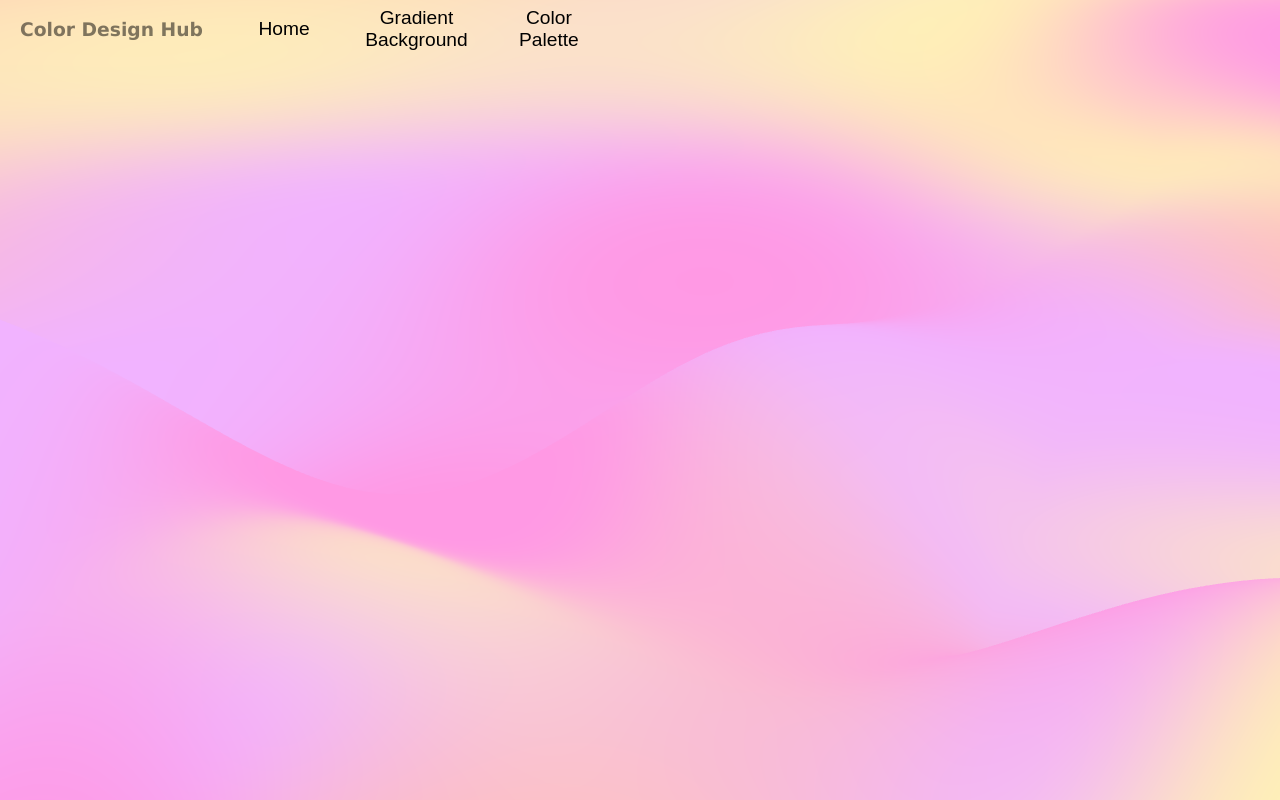
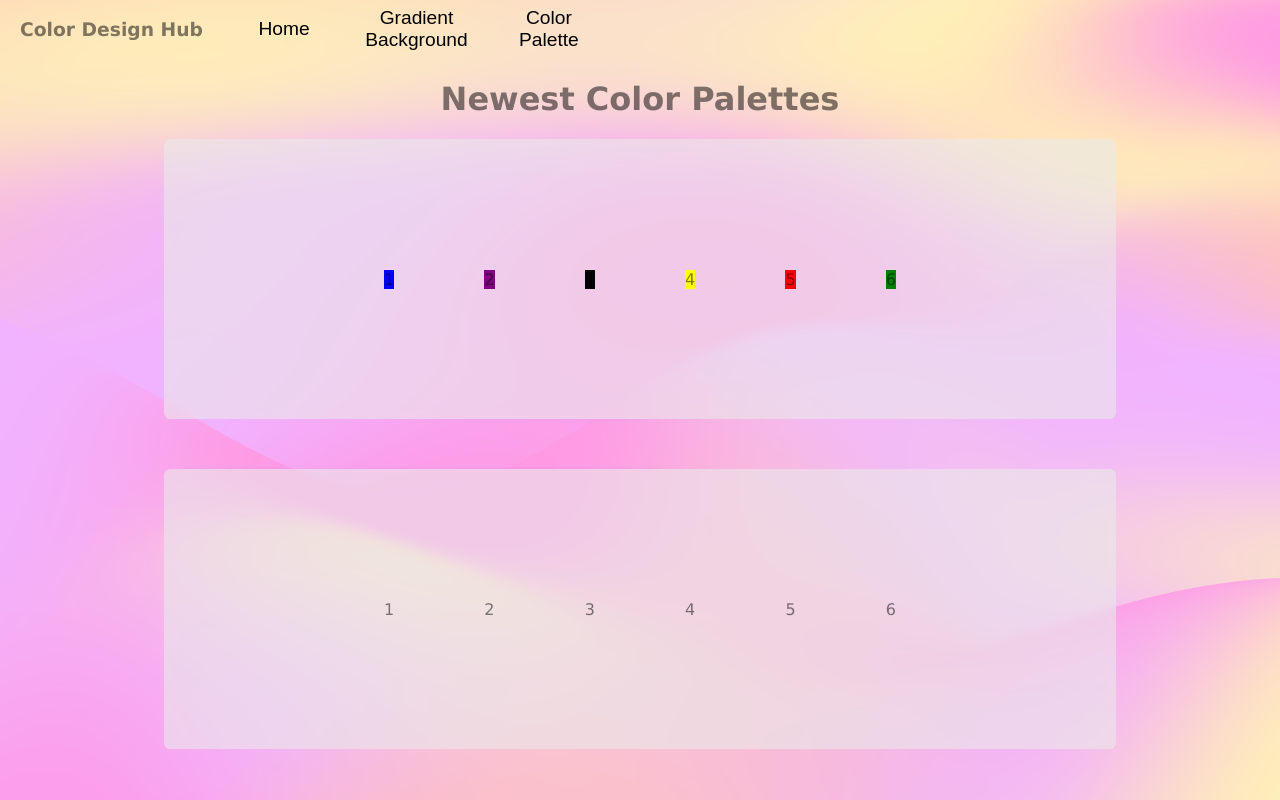
Before and after one commit to delaklo/color-design-hub, a React (Create React App) app: page /#/palettes in a window 1280 px wide. Built offline with nearby package versions, Linux system fonts and the light colour scheme.

Commit message:
upd read

```diff
--- a/src/App.js
+++ b/src/App.js
@@ -2,7 +2,7 @@ import React from "react";
 import { Routes, Route, Link } from "react-router-dom";
 import Gradientbg from "./components/gradientbg/Gradientbg";
 //import Home from "./components/home/Home";
-import Palette from "./components/palette/Palette";
+import ColorPalette from "./components/palette/ColorPalette";
 import './App.css';
 
 function App() {
@@ -12,13 +12,13 @@ function App() {
       <h3 className="app-name">Color Design Hub</h3>
       <Link to="/"><button className="btn-nav">Home</button></Link>
       <Link to="/gradientbg"><button className="btn-nav">Gradient Background</button></Link>
-      <Link to="/palette"><button className="btn-nav">Color Palette</button></Link>
+      <Link to="/palettes"><button className="btn-nav">Color Palette</button></Link>
       </nav>
 
       <Routes>
         <Route path="/" element={<Gradientbg />} />
         <Route path="gradientbg" element={<Gradientbg />} />
-        <Route path="palette" element={<Palette />} />
+        <Route path="palettes" element={<ColorPalette />} />
       </Routes>
     </div>
   );
--- /dev/null
+++ b/src/components/palette/ColorPalette.js
@@ -0,0 +1,18 @@
+import React from "react";
+import "./Palette.css";
+import "../../App.css";
+import Palette from "./Palette";
+
+const ColorPalette = ()=>{
+    return(
+        <div>
+            <div className="main">
+        <h1>Newest Color Palettes</h1>
+        <Palette color1="blue" color2={"purple"} color3={"black"} color4={"yellow"} color5={"red"} color6={"green"}/>
+        <Palette />
+    </div>
+</div>
+    )
+}
+
+export default ColorPalette;
--- a/src/components/palette/Palette.css
+++ b/src/components/palette/Palette.css
@@ -1,10 +1,24 @@
 .content{
     display:flex;
-    flex-direction: column;
     align-items: center;
     background: rgba(233, 233, 233, 0.6);
     backdrop-filter: blur(5px);
     border-radius: .4rem;
     padding-left: 200px;
     padding-right: 200px;
+    margin-bottom: 50px;
   }
+
+.palette{
+    display:flex;
+    flex-direction: row;
+    justify-content: space-between;
+    align-items: center;
+    padding: 20px;
+    width: 40vw;
+    height: 30vh;
+  }
+
+.pallete div{
+padding:30px;
+}
--- a/src/components/palette/Palette.js
+++ b/src/components/palette/Palette.js
@@ -2,13 +2,28 @@ import React from "react";
 import "./Palette.css";
 import "../../App.css";
 
-const Palette = ()=>{
+const Palette = ({color1, color2, color3, color4, color5, color6})=>{
+
+    const style1 = {backgroundColor: color1};
+    const style2 = {backgroundColor: color2};
+    const style3 = {backgroundColor: color3};
+    const style4 = {backgroundColor: color4};
+    const style5 = {backgroundColor: color5};
+    const style6 = {backgroundColor: color6};
+
     return(
         <div>
-            <div className="main">
-        <h1>Newest Color Palettes</h1>
-        </div>
-        </div>
+        <div className="content">
+            <div className="palette">
+            <div className="color1" style={style1}>1</div>
+            <div className="color2" style={style2}>2</div>
+            <div className="color3" style={style3}>3</div>
+            <div className="color4" style={style4}>4</div>
+            <div className="color5" style={style5}>5</div>
+            <div className="color6" style={style6}>6</div>
+           </div>
+    </div>
+</div>
     )
 }
 
```
Also changed, not shown: 1 other file (tests, documents, lock files or other folders).
